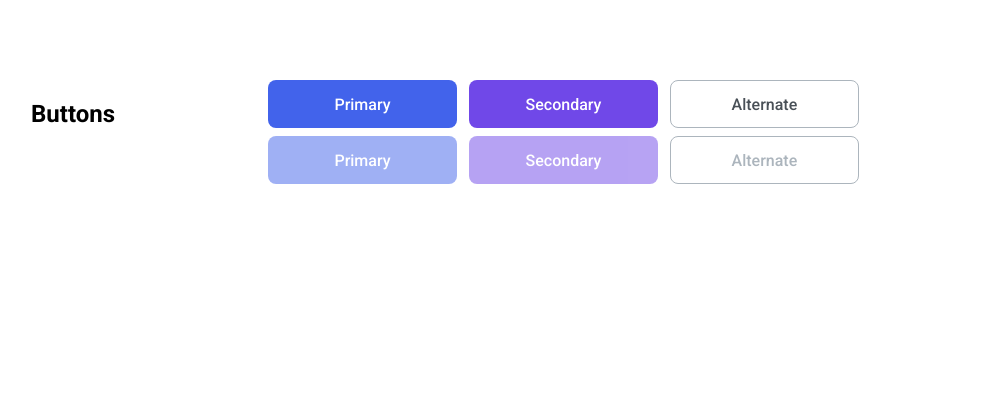
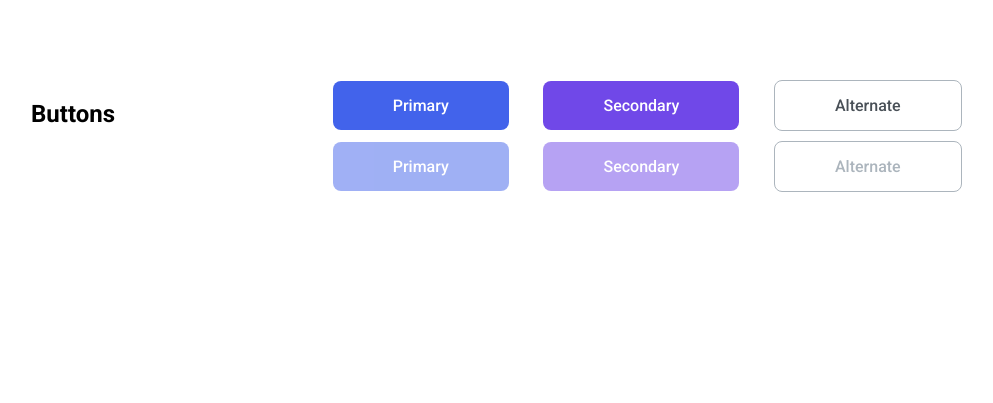
Before and after one commit to js-tasks-ru/htmlcss-20210513_mrmldsky27, a website: page 03-lection1/01-button/index.html in a window 1280 px wide. Shown: the whole page, without its empty margins (135-1128 px from the left). Drawn offline with Linux system fonts and the light colour scheme.

Commit message:
minor changes

```diff
--- a/03-lection1/01-button/button.css
+++ b/03-lection1/01-button/button.css
@@ -2,15 +2,13 @@
 .button {
     color: #ffffff;
     color: var(--white, #ffffff);
-    width: 189px;
-    height: 48px;
+    padding: 15px 60px;
     border-radius: 8px;
     border: none;
     font-weight: 500;
     background-color: #4263EB;
     cursor: pointer;
     font-size: 16px;
-    margin: 0rem 0.5rem 0.5rem 0rem;
     transition:
         background-color 200ms ease-in-out,
         border-color 200ms ease-in-out;
@@ -18,6 +16,7 @@
 
 .button_primary {
     background-color: #4263EB;
+    background-color: var(--primary, #4263EB);
 }
 
 .button_secondary {
@@ -40,7 +39,7 @@
 .button_primary:hover,
 .button_primary:active {
     background-color: #374FC7;
-    background-color: var(--blue, #374FC7);
+    background-color: var(--blue-2, #374FC7);
 }
 
 .button_secondary:focus,
@@ -68,3 +67,7 @@
     pointer-events: none;
     cursor: default;
 }
+
+.button_full-width {
+    width: 100%;
+}
--- a/03-lection1/01-button/grid.css
+++ b/03-lection1/01-button/grid.css
@@ -7,9 +7,13 @@
 }
 
 .grid__title {
-    flex-basis: 25%;
+    flex-basis: 30%;
 }
 
 .grid__content {
-    flex-basis: 75%;
+    flex-basis: 70%;
+    display: grid;
+    grid-template-columns: auto auto auto;
+    row-gap: 10%;
+    place-items: center center;
 }
--- a/assets/css/main.css
+++ b/assets/css/main.css
@@ -5,7 +5,8 @@
     --black: #212429;
     --pink: #F784AD;
     --purple: #7048E8;
-    --blue: #374FC7;
+    --blue-1: #4263EB;
+    --blue-2: #374FC7;
     --red: #F03D3E;
     --grey-1: #F8F9FA;
     --grey-2: #DDE2E5;
@@ -15,7 +16,7 @@
     --error: var(--red);
     --success: var(--blue);
 
-    --primary: var(--blue);
+    --primary: var(--blue-1);
     --secondary: var(--purple);
 }
 
```
